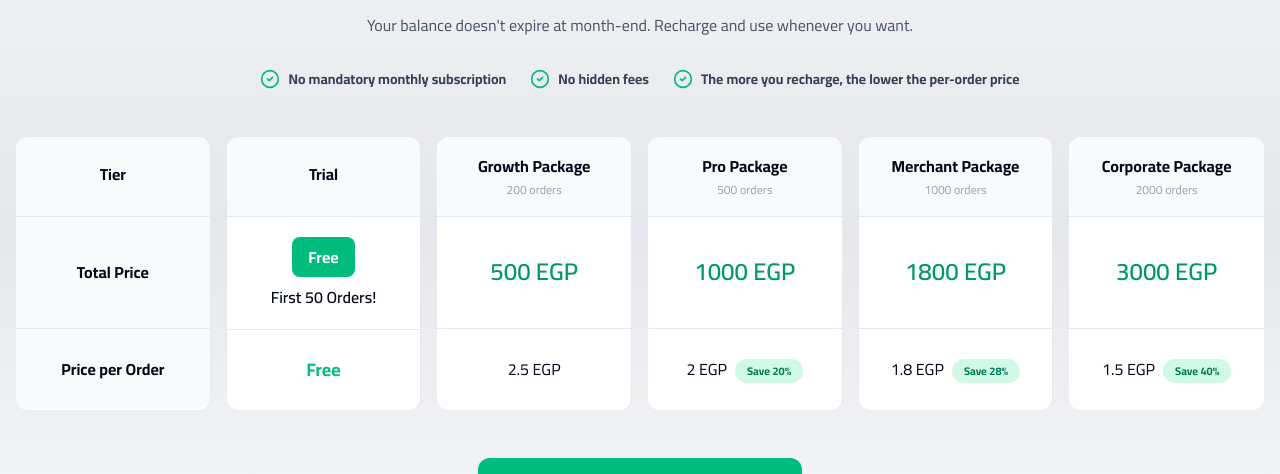
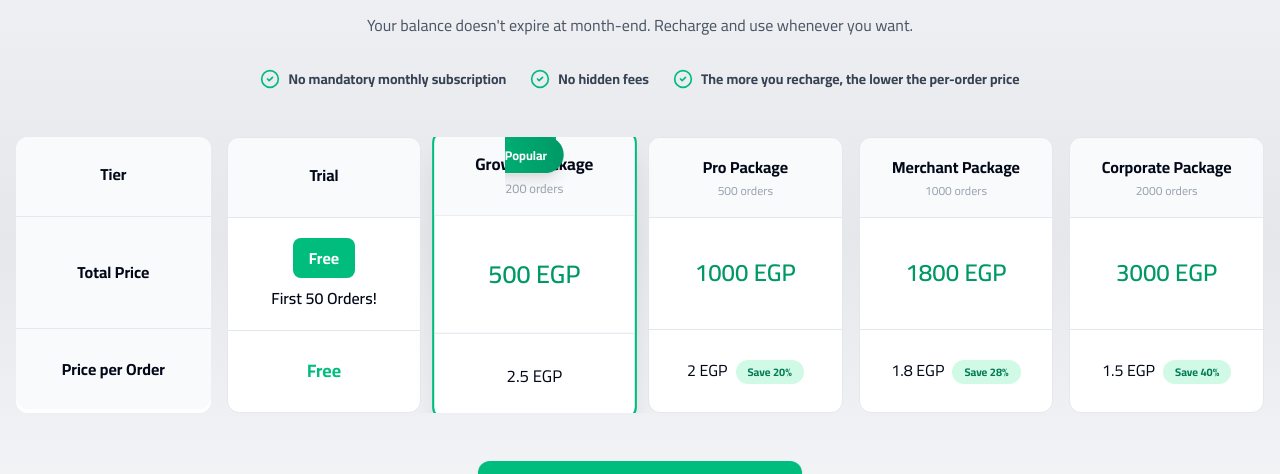
Before and after one commit to AhmedHafez1/post-order, a Next.js app: page /en in a window 1280 px wide. Shown: the part 4893-5367 px from the top of the page. Built offline with nearby package versions, Linux system fonts and the light colour scheme; no server answers.

Commit message:
Add new titles and "most popular" labels to pricing tiers in localization files.

```diff
--- a/public/messages/ar.json
+++ b/public/messages/ar.json
@@ -181,6 +181,7 @@
     "total_price": "السعر الإجمالي",
     "tier": "الباقة",
     "saving": "توفير",
+    "most_popular": "الأكثر شعبية",
     "cta_recharge": "اشحن رصيدك وابدأ الآن",
     "tiers": {
       "trial": "التجريبية",
--- a/public/messages/en.json
+++ b/public/messages/en.json
@@ -181,6 +181,7 @@
     "total_price": "Total Price",
     "tier": "Tier",
     "saving": "Save",
+    "most_popular": "Most Popular",
     "cta_recharge": "Recharge Your Balance and Start Now",
     "tiers": {
       "trial": "Trial",
--- a/src/components/forms/WaitlistForm.tsx
+++ b/src/components/forms/WaitlistForm.tsx
@@ -21,7 +21,6 @@ const formSchema = z.object({
   phone: z
     .string()
     .regex(/^(\+20|0)?1[0-2,5]\d{8}$/, 'Invalid Egyptian phone number'),
-  email: z.string().email('Invalid email address'),
   storeUrl: z.string().url().optional().or(z.literal('')),
   monthlyOrders: z.string().min(1, 'Please select order volume'),
 })
@@ -94,27 +93,6 @@ export function WaitlistForm() {
         )}
       </div>
 
-      {/* Email */}
-      <div>
-        <label
-          htmlFor="email"
-          className="mb-2 block text-sm font-bold text-gray-700"
-        >
-          {t('email.label')} *
-        </label>
-        <Input
-          id="email"
-          type="email"
-          {...register('email')}
-          placeholder={t('email.placeholder')}
-          suppressHydrationWarning
-          className={errors.email ? 'border-red-500' : ''}
-        />
-        {errors.email && (
-          <p className="mt-1 text-sm text-red-600">{t('email.invalid')}</p>
-        )}
-      </div>
-
       {/* Monthly Orders */}
       <div>
         <label
--- a/src/components/sections/Pricing.tsx
+++ b/src/components/sections/Pricing.tsx
@@ -33,7 +33,7 @@ export default function Pricing() {
         </div>
 
         {/* Pricing Grid */}
-        <div className="mb-12 grid grid-cols-1 gap-2 divide-x divide-gray-200 overflow-hidden md:grid-cols-6 md:gap-4">
+        <div className="mb-12 grid grid-cols-1 gap-2 overflow-hidden md:grid-cols-6 md:gap-4">
           <div className="flex flex-col rounded-xl border-gray-200 bg-white text-center">
             {/* Tier Name */}
             <div className="flex h-20 justify-center rounded-t-xl border-b bg-slate-100/50 p-3 font-bold md:flex-col md:items-center">
@@ -53,8 +53,16 @@ export default function Pricing() {
           {tiers.map((tier: Tier, idx: number) => (
             <div
               key={tier.key}
-              className={`flex flex-col rounded-xl bg-white text-center ${idx !== tiers.length - 1 ? 'border-gray-200' : ''} ${tier.isFree ? 'bg-gray-50/70' : ''}`}
+              className={`flex flex-col rounded-xl bg-white text-center transition-transform ${tier.isFree ? 'bg-gray-50/70' : ''} ${tier.key === 'growth' ? 'relative z-10 scale-105 border-2 border-emerald-500 shadow-xl' : 'border border-gray-200'}`}
             >
+              {/* Most Popular Badge */}
+              {tier.key === 'growth' && (
+                <div className="absolute -top-4 left-1/2 z-20 -translate-x-1/2">
+                  <span className="rounded-full bg-linear-to-r from-emerald-500 to-emerald-600 px-4 py-1.5 text-xs font-bold text-white shadow-lg">
+                    {t('most_popular')}
+                  </span>
+                </div>
+              )}
               {/* Tier Name */}
               <div className="flex h-20 flex-col justify-center rounded-t-xl border-b bg-slate-100/50 p-3 font-bold">
                 <span className="mb-1 text-base">{t(`tiers.${tier.key}`)}</span>
```
